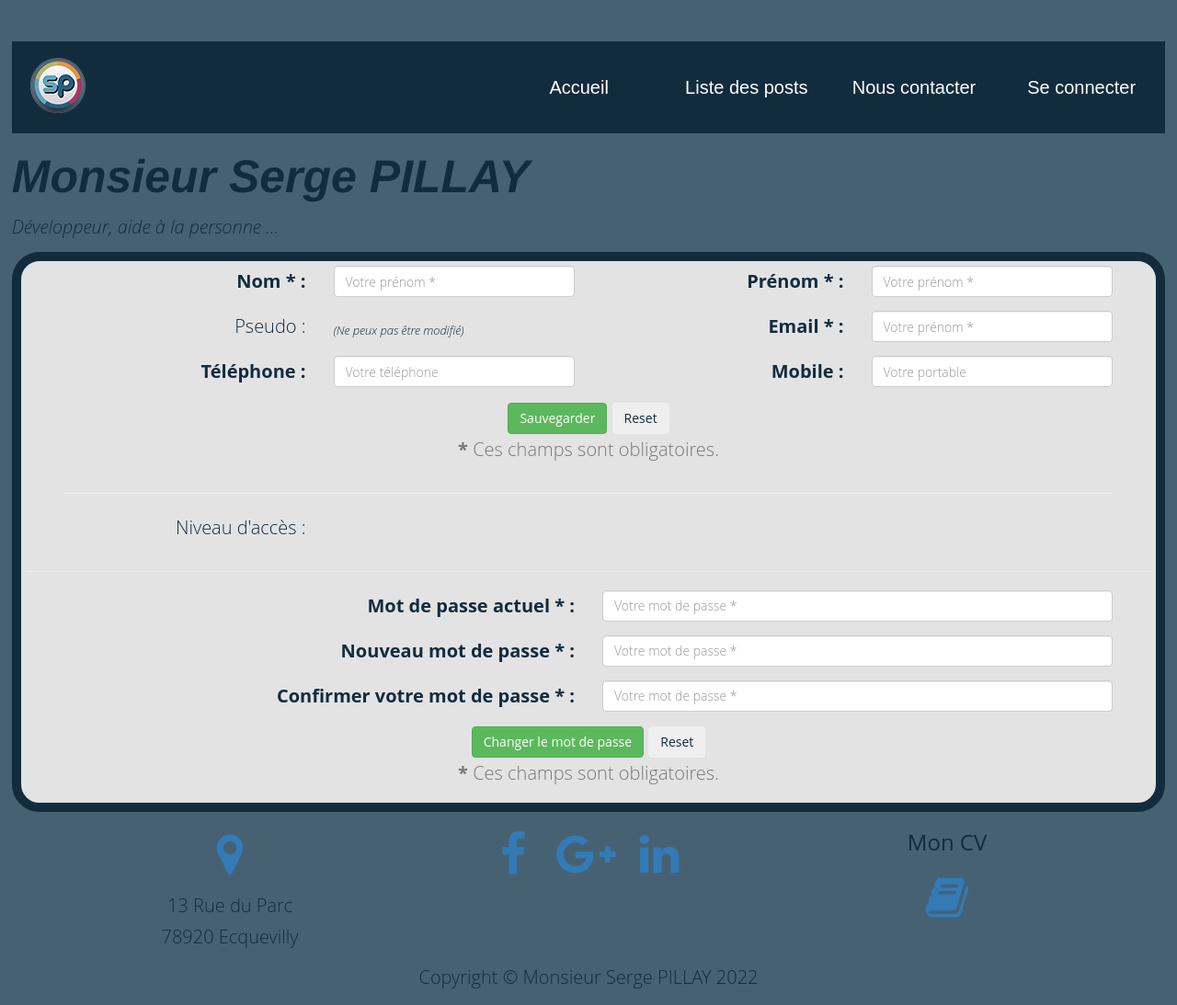
After one commit to Urza45/blog, a PHP site: template template/frontend/user.html.twig in a window 1280 px wide. The commit adds this page. Shown: the whole page at 92% size. Run offline with PHP 8.4, Linux system fonts and the light colour scheme; the template is opened without the code that fills it, so the values that code supplies are empty; some libraries are stand-ins or nearby versions.

Commit message:
Backend and Frontend side user management

```diff
--- a/model/CommentsManager.php
+++ b/model/CommentsManager.php
@@ -163,4 +163,9 @@ class CommentsManager extends Manager
         $requete->execute();
     }
 
+    public function countByUser()
+    {
+        return $this->dao->query('SELECT `User_idUser`, disabled, COUNT(disabled) as nbc FROM `comments` GROUP BY User_idUser, disabled')->fetchall();
+    }
+
 }
--- a/model/TypeUserManager.php
+++ b/model/TypeUserManager.php
@@ -21,11 +21,11 @@ class TypeUserManager extends Manager
 
     public function getLabel(int $id)
     {
-        $sql = 'SELECT label FROM typeuser WHERE id ='.$id;
+        $sql = 'SELECT id,label FROM typeuser WHERE id ='.$id;
         $requete = $this->dao->query($sql);
         $requete->setFetchMode(\PDO::FETCH_CLASS | \PDO::FETCH_PROPS_LATE, '\Model\TypeUser');
 
-        $label = $requete->fetchAll();
+        $label = $requete->fetch();
 
         return $label;
     }
--- a/public/css/style.css
+++ b/public/css/style.css
@@ -54,6 +54,22 @@ button {
   font-size: 2.75rem;
 }
 
+.red {
+  color: red !important;
+}
+
+.green {
+  color: green !important;
+}
+
+.blue {
+  color: blue;
+}
+
+.small {
+  font-size: small;
+}
+
 /* @import "./components/buttons"; */
 .center-div {
   margin: 0 auto;
@@ -95,13 +111,14 @@ section {
 section.page404 {
   background: #fff;
 }
-
 section.comments {
   background: #b4406a;
 }
-
 section.admin {
   background: #d2a058;
+}
+section.account {
+  background: #e3e3e4;
 }
 
 nav {
--- a/public/index.php
+++ b/public/index.php
@@ -45,9 +45,14 @@ $loader = new \Twig\Loader\FilesystemLoader(dirname(__DIR__) . '/template');
 $twig = new \Twig\Environment(
     $loader,
     [
+        'debug' => true,
         'cache' => false,
     ]
 );
+/**
+ * Add Twig extension for debugging
+ */
+$twig->addExtension(new \Twig\Extension\DebugExtension());
 /**
  * Add Twig extension for format date functions
  */
--- a/sass/base/_typography.scss
+++ b/sass/base/_typography.scss
@@ -24,3 +24,19 @@ button {
     font-style: italic;
     font-size: 2.75rem;
 }
+
+.red {
+    color: red!important;
+}
+
+.green {
+    color: green!important;
+}
+
+.blue {
+    color: blue;
+}
+
+.small {
+    font-size: small;
+}
--- a/sass/layout/_header.scss
+++ b/sass/layout/_header.scss
@@ -35,10 +35,16 @@ section {
     &.page404 {
         background: $colour-white;
     }
+
     &.comments {
         background: $colour-accent;
     }
+
     &.admin {
         background: $colour-secondary;
     }
+
+    &.account {
+        background: $colour-lightgray;
+    }
 }
--- a/template/backend/index.html.twig
+++ b/template/backend/index.html.twig
@@ -13,7 +13,7 @@
             <div class="btn-group-vertical col-lg-12 text-center">
                 <a href="/admin/listpost" class="btn btn-primary"><h2>Gestion des Posts</h2></a><br/>
                 <a href="/admin/" class="btn btn-primary"><h2>Gestion des commentaires</h2></a><br/>
-                <a href="/admin/" class="btn btn-primary"><h2>Gestion des utilisateurs</h2></a>
+                <a href="/admin/listuser" class="btn btn-primary"><h2>Gestion des utilisateurs</h2></a>
             </div>
         </div>
     </div>
--- a/template/base.html.twig
+++ b/template/base.html.twig
@@ -50,10 +50,10 @@
 
 
     <!-- jQuery -->
-    <script src="../vendor/jquery/jquery.min.js"></script>
+    <script src="/vendor/jquery/jquery.min.js"></script>
 
     <!-- Bootstrap Core JavaScript -->
-    <script src="../vendor/bootstrap/js/bootstrap.min.js"></script>
+    <script src="/vendor/bootstrap/js/bootstrap.min.js"></script>
 
     <!-- Plugin JavaScript -->
     <script src="https://cdnjs.cloudflare.com/ajax/libs/jquery-easing/1.3/jquery.easing.min.js"></script>
--- /dev/null
+++ b/template/frontend/user.html.twig
@@ -0,0 +1,163 @@
+{% extends "base.html.twig" %}
+
+{% block title %}Mon compte{% endblock %}
+
+{% block body %}
+<section class="account">
+    <div class="container">
+        <form id="user-form" action="/modifyaccount-{{ User.id }}" method="post" role="form">
+        <div class="row">
+            <div class="col-lg-3 text-right">
+                <label for="form_name">Nom * :</label>
+            </div>
+            <div class="col-lg-3">
+                <div class="form-group">
+                    <input id="form_name" type="text" value="{{ User.name }}" name="name" class="form-control" placeholder="Votre prénom *" required="required" data-error="Prénom est obligatoire.">
+                    <div class="help-block with-errors"></div>
+                </div>
+            </div>
+            <div class="col-lg-3 text-right">
+                <label for="form_firstname">Prénom * :</label>
+            </div>
+            <div class="col-lg-3">
+                <div class="form-group">
+                    <input id="form_firstname" type="text" value="{{ User.firstName }}" name="firstName" class="form-control" placeholder="Votre prénom *" required="required" data-error="Prénom est obligatoire.">
+                    <div class="help-block with-errors"></div>
+                </div>
+            </div>
+        </div>
+        <div class="row">
+            <div class="col-lg-3 text-right">
+                <p>Pseudo : </p>
+            </div>
+            <div class="col-lg-3">
+                <p>{{ User.pseudo }}</p><p class="small"><i>(Ne peux pas être modifié)</i></p>
+            </div>
+            <div class="col-lg-3 text-right">
+                <label for="form_email">Email * :</label>
+            </div>
+            <div class="col-lg-3">
+                <div class="form-group">
+                    <input id="form_email" type="text" value="{{ User.email }}" name="email" class="form-control" placeholder="Votre prénom *" required="required" data-error="Prénom est obligatoire.">
+                    <div class="help-block with-errors"></div>
+                </div>
+            </div>
+        </div>
+        <div class="row">
+            <div class="col-lg-3 text-right">
+                <label for="form_phone">Téléphone :</label>
+            </div>
+            <div class="col-lg-3">
+                <div class="form-group">
+                    <input id="form_phone" type="text" value="{{ User.phone|raw }}" name="phone" class="form-control" placeholder="Votre téléphone">
+                    <div class="help-block with-errors"></div>
+                </div>
+                <p>{{ User.phone|raw }}</p>
+            </div>
+            <div class="col-lg-3 text-right">
+                <label for="form_phone">Mobile :</label>
+            </div>
+            <div class="col-lg-3">
+                <div class="form-group">
+                    <input id="form_portable" type="text" value="{{ User.portable|raw }}" name="portable" class="form-control" placeholder="Votre portable">
+                    <div class="help-block with-errors"></div>
+                </div>
+            </div>
+        </div>
+        <div class="col-md-12 text-center">
+            <input type="hidden" name="action" value="sending" />
+            <input type="submit" class="btn btn-success btn-send" value="Sauvegarder" />
+            <input type="reset" class="btn btn-fail btn-reset" value="Reset"/>
+        </div>
+        <div class="row">
+            <div class="col-md-12 text-center">
+                <p class="text-muted">
+                    <strong>*</strong> Ces champs sont obligatoires.
+                </p>
+            </div>
+        </div>
+        </form>
+    </div>
+    <div class="container">
+        <hr />
+        <div class="row">
+            <div class="col-lg-3 text-right">
+                <p>Niveau d'accès : </p>
+            </div>
+            <div class="col-lg-3">
+                <p>{{ level.label|raw }}</p>
+            </div>
+            {% if level.id == 1 %}
+            <div class="col-lg-6 text-center">
+                {% if User.askpromotion == 0 %}
+                    <a href="/askpromotion-{{ User.id }}" class="btn btn-primary">Devenir modérateur</a>
+                {% else %}
+                    <p class="small">Demande de promotion en cours.</p>
+                {% endif %}
+            </div>
+            {% endif %}
+            {% if level.id == 2 %}
+            <div class="col-lg-6 text-center">
+                {% if User.askpromotion == 0 %}
+                    <a href="" class="btn btn-primary">Devenir administrateur</a>
+                {% else %}
+                    <p class="small">Demande de promotion en cours.</p>
+                {% endif %}
+            </div>
+            {% endif %}
+        </div>
+    </div>
+    <hr />
+    <div class="container">
+    <form id="password-form" action="/modifypassword-{{ User.id }}" method="post" role="form">
+        <div class="row">
+            <div class="col-lg-6 text-right">
+                <label for="form_passwordOld">Mot de passe actuel * :</label>
+            </div>
+            <div class="col-lg-6">
+                <div class="form-group">
+                    <input id="form_passwordOld" type="password" value="" name="passwordOld" class="form-control" placeholder="Votre mot de passe *" required="required" data-error="Vous devez renseigner votre mot de passe.">
+                    <div class="help-block with-errors"></div>
+                </div>
+            </div>
+        </div>
+        <div class="row">
+            <div class="col-lg-6 text-right">
+                <label for="form_passwordFirst">Nouveau mot de passe * :</label>
+            </div>
+            <div class="col-lg-6">
+                <div class="form-group">
+                    <input id="form_passwordFirst" type="password" value="" name="passwordFirst" class="form-control" placeholder="Votre mot de passe *" required="required" data-error="Vous devez renseigner votre mot de passe.">
+                    <div class="help-block with-errors"></div>
+                </div>
+            </div>
+        </div>
+        <div class="row">
+            <div class="col-lg-6 text-right">
+                <label for="form_confirm_password">Confirmer votre mot de passe * :</label>
+            </div>
+            <div class="col-lg-6">
+                <div class="form-group">
+                    <input id="form_confirm_password" type="password" value="" name="confirmedPassword" class="form-control" placeholder="Votre mot de passe *" required="required" data-error="Vous devez renseigner votre mot de passe.">
+                    <div class="help-block with-errors"></div>
+                </div>
+            </div>
+        </div>
+        <div class="row">
+            <div class="col-lg-12 text-center">
+                <input type="hidden" name="action" value="registration" />
+                <input type="submit" class="btn btn-success btn-send" value="Changer le mot de passe" />
+                <input type="reset" class="btn btn-fail btn-reset" value="Reset" onclick="" />
+            </div>
+        </div>
+        <div class="row">
+            <div class="col-lg-12 text-center">
+                <p class="text-muted">
+                    <strong>*</strong> Ces champs sont obligatoires.
+                </p>
+            </div>
+        </div>
+    </form>
+    </div>
+</section>
+{% endblock %}
--- a/template/header.html.twig
+++ b/template/header.html.twig
@@ -18,10 +18,10 @@
 </nav>
 </div>
 {% if session.connected == '1' %}
-            <p>
-                Vous êtes connecté en tant que : <i class="fa fa-user"></i> {{ session.name }}
-                {% if session.admin > 1 %}
-                     - <a href="/admin">Administration</a>
-                {% endif %}
-            </p>
+    <p>
+        Vous êtes connecté en tant que : {{ session.name }} - <a href="/account-{{ session.idUser}}" class="btn btn-primary"><i class="fa fa-user"></i> Mon compte</a>
+        {% if session.admin > 1 %}
+            - <a href="/admin" class="btn btn-primary">Administration</a>
+        {% endif %}
+    </p>
 {% endif %}
```
Also changed, not shown: config/routes.xml (+13 -7 lines), controller/backend/mainController.php (+11 -7 lines), controller/backend/userController.php (+91 -0 lines), controller/frontend/connexionController.php (+119 -0 lines), model/User.php (+17 -0 lines), model/UserManager.php (+55 -7 lines), template/backend/listusers.html.twig (added, +86 -0 lines), template/error/forbidden.html.twig (added, +10 -0 lines), public/image/forbidden.jpg (added), 1 other file.
